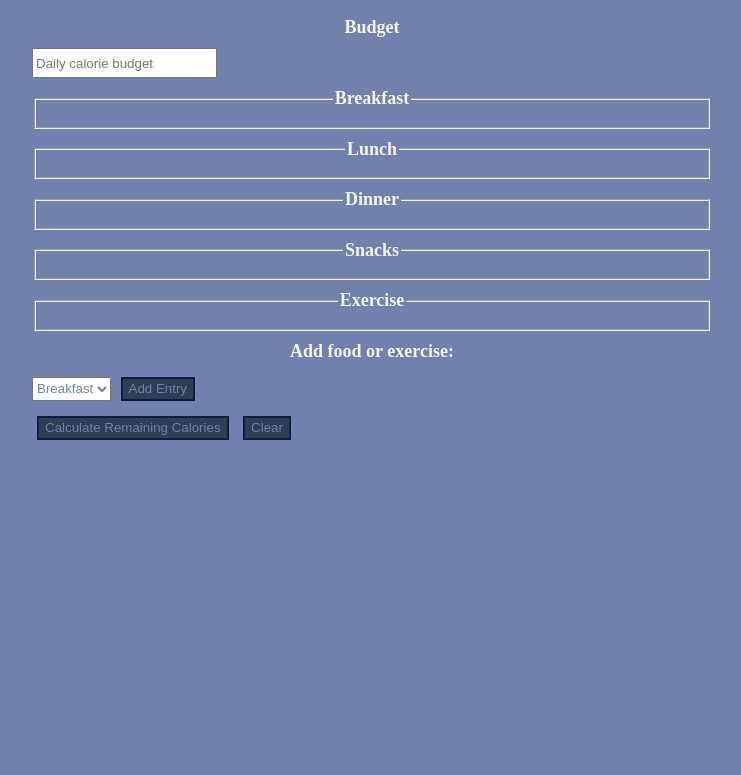
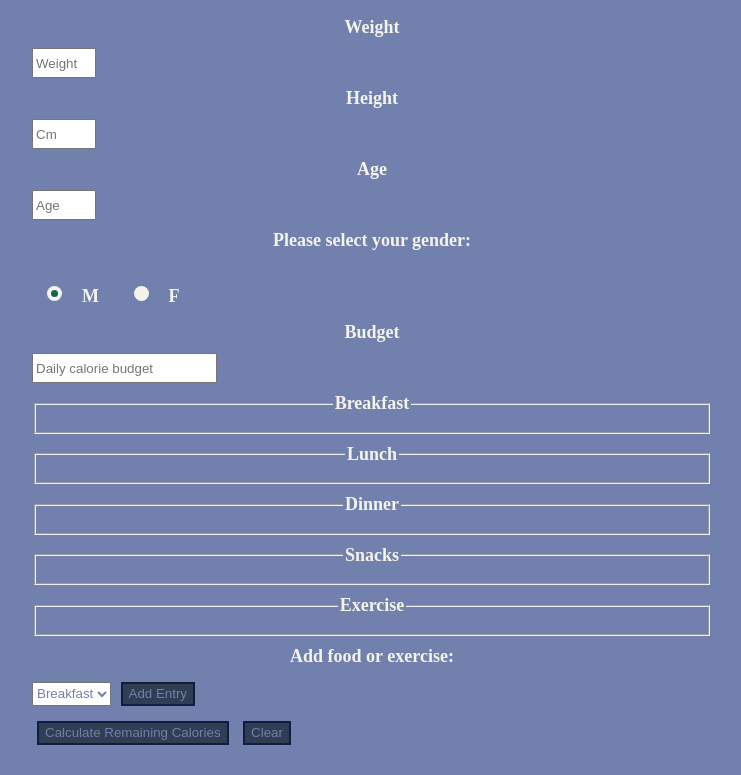
Before and after one commit to Basobax/calorie-counter, a plain HTML site: page index.html in a window 1280 px wide. Shown: the part 65-840 px from the top of the page, without its empty margins (268-1009 px from the left). Before the commit the page ends 800 px from the top, so only its background shows below. Drawn offline with Linux system fonts and the light colour scheme.

Commit message:
Add form for BMR calculation

```diff
--- a/assets/css/styles.css
+++ b/assets/css/styles.css
@@ -64,6 +64,67 @@ button:hover {
     color: var(--savoy);
  }
 
+ p{
+    display: block;
+    text-align: center;
+    margin: auto;
+    font-weight: bolder;
+    margin-bottom: 20px;
+ }
+
+ .radio-container {
+    display: inline-block;
+    position:relative;
+    padding-left: 35px;
+    margin: 15px;
+    cursor: pointer;
+
+ }
+
+ .radio-container input{
+    position:absolute;
+    opacity:0;
+    cursor:pointer;
+    height:0;
+    width: 0;
+
+ }
+
+ .checkmark {
+    position:absolute;
+    top:0;
+    left: 0;
+    height: 15px;
+    width: 15px;
+    background-color: var(--baby-powder);
+    border-radius: 50%;
+    transition: all 1.1s;
+ }
+
+ .radio-container input ~ .checkmark:hover {
+    background-color: var(--red);
+    scale: 1.3;
+ }
+
+ .checkmark:after  {
+    content: "";
+    position:absolute;
+    display:none;
+ }
+
+ .radio-container input:checked ~ .checkmark:after {
+    display:block;
+ }
+
+ .radio-container .checkmark:after {
+    top: 4px;
+    left: 4px;
+    width: 7px;
+    height: 7px;
+    border-radius: 50%;
+    background: var(--green);
+ }
+
  fieldset,
  label,
  button,
--- a/index.html
+++ b/index.html
@@ -11,6 +11,49 @@
       <h1>Calorie Counter</h1>
       <div class="container">
         <form id="calorie-counter">
+          <label>Weight</label>
+          <input type="number"
+          min="0"
+          max="400"
+          id="weight"
+          placeholder="Weight"
+          required/>
+          <label>Height</label>
+          <input type="number"
+          min="0"
+          max="300"
+          id="height"
+          placeholder="Cm"
+          required
+            />
+            <label>Age</label>
+          <input type="number"
+          min="0"
+          max="120"
+          id="age"
+          placeholder="Age"
+          required
+            />
+            <p>Please select your gender:</p>
+           <label class="radio-container">M
+          <input type="radio"
+          id="male"
+          name="gender"
+          value="male"
+          checked
+          required
+            />
+            <span class="checkmark"></span>
+          </label>
+            <label class="radio-container">F
+            <input type="radio"
+          id="female"
+          name="gender"
+          value="female"
+          label="Female"
+          required
+            />
+          <span class="checkmark"></span></label>
           <label for="budget">Budget</label>
           <input
             type="number"
```
